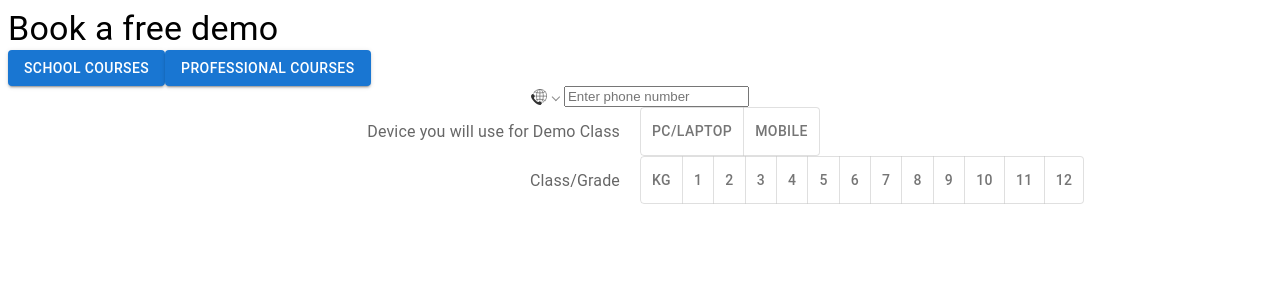
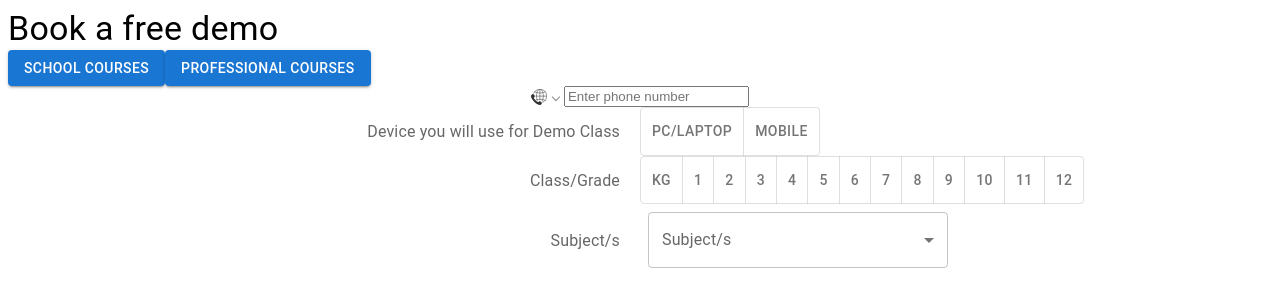
Before and after one commit to sankettchauhan/school-form-mui, a React (Create React App) app: page / in a window 1280 px wide. Shown: the top 306 px of the page. Built offline with nearby package versions, Linux system fonts and the light colour scheme.

Commit message:
add subjects input

```diff
--- a/src/components/Form.js
+++ b/src/components/Form.js
@@ -2,6 +2,7 @@ import { Button, Typography } from "@mui/material";
 import React from "react";
 import Class from "./Class";
 import Device from "./Device";
+import Subjects from "./Subjects";
 import MobileNumber from "./MobileNumber";
 
 export default function Form() {
@@ -29,6 +30,7 @@ export default function Form() {
       <MobileNumber value={data.mobileNo} setValue={setValue} />
       <Device value={data.device} setValue={setValue} />
       <Class value={data.class} setValue={setValue} />
+      <Subjects value={data.subjects} setValue={setValue} />
     </>
   );
 }
--- a/src/components/Subject.js
+++ /dev/null
@@ -1,5 +0,0 @@
-import React from "react";
-
-export default function Subject() {
-  return <div></div>;
-}
--- /dev/null
+++ b/src/components/Subjects.js
@@ -0,0 +1,64 @@
+import {
+  FormControl,
+  FormLabel,
+  Grid,
+  InputLabel,
+  MenuItem,
+  OutlinedInput,
+  Select,
+} from "@mui/material";
+import React from "react";
+
+export default function Subjects({ value, setValue }) {
+  const ENUM = ["Physics", "English", "Maths", "Computer Science"];
+
+  const handleChange = (event) => {
+    const {
+      target: { value },
+    } = event;
+    setValue("subjects", typeof value === "string" ? value.split(",") : value);
+  };
+
+  return (
+    <>
+      <Grid container>
+        <Grid
+          item
+          xs={6}
+          style={{
+            paddingRight: 20,
+            display: "flex",
+            alignItems: "center",
+            justifyContent: "flex-end",
+          }}
+        >
+          <FormLabel component="legend" style={{ fontSize: "1em" }}>
+            Subject/s
+          </FormLabel>
+        </Grid>
+        <Grid item xs={6}>
+          <FormControl sx={{ m: 1, width: 300 }}>
+            <InputLabel>Subject/s</InputLabel>
+            <Select
+              multiple
+              value={value}
+              onChange={handleChange}
+              input={<OutlinedInput label="Subject/s" />}
+              // MenuProps={MenuProps}
+            >
+              {ENUM.map((subject) => (
+                <MenuItem
+                  key={subject}
+                  value={subject}
+                  // style={getStyles(name, personname, theme)}
+                >
+                  {subject}
+                </MenuItem>
+              ))}
+            </Select>
+          </FormControl>
+        </Grid>
+      </Grid>
+    </>
+  );
+}
```
